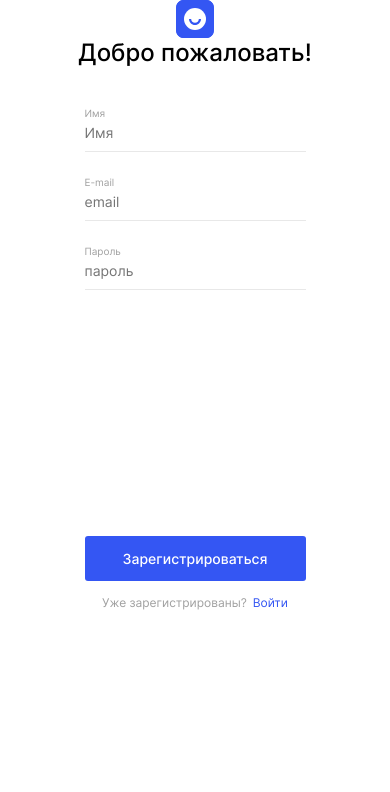
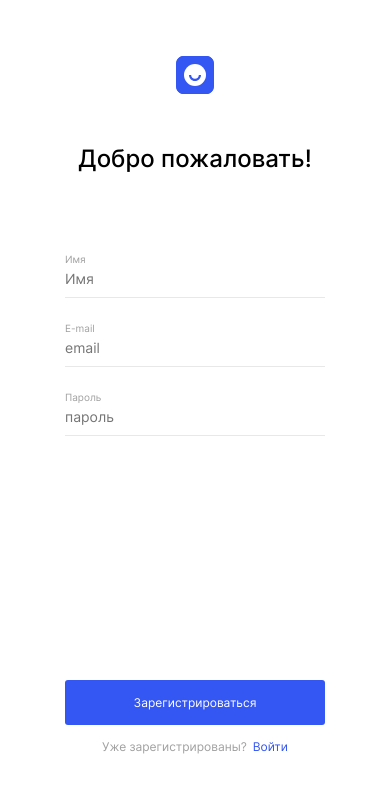
Before and after one commit to andrekur/movies-explorer-frontend, a React (Create React App) app: page /signup in a window 390 px wide. Shown: the top 792 px of the page. Built offline with nearby package versions, Linux system fonts and the light colour scheme.

Commit message:
Добавляет адаптив для форм

```diff
--- a/src/components/Form/Form.css
+++ b/src/components/Form/Form.css
@@ -10,7 +10,7 @@
 }
 
 .form__title {
-  margin: 0 0 40px;
+  margin: 40px 0;
   font-size: 24px;
   font-weight: 500;
   line-height: 29px;
@@ -97,8 +97,22 @@
 }
 
 @media screen and (max-width: 500px) {
+  .form__save {
+    font-size: 12px;
+    font-weight: 400;
+    line-height: 15px;
+  }
+
   .form {
     align-items: center;
+  }
+
+  .form__title {
+    margin: 50px 0 80px;
+  }
+
+  .form__content {
+    width: 100%;
   }
 
   .form__additional {
--- a/src/components/Header/Header.css
+++ b/src/components/Header/Header.css
@@ -124,7 +124,6 @@
   background-color: #FAFAFA;
   right: 0;
   top: 0;
-  height: 1024px;
 }
 
 .header__mobile-menu-links {
@@ -210,7 +209,20 @@
 }
 
 @media screen and (max-width: 500px) {
+  .header__link {
+    padding-bottom: 7px;
+  }
+
+  .header__mobile-menu-links {
+    gap: 15px 0;
+  }
+
   .header {
     padding: 13px 14px;
   }
+
+  .header__mobile-menu_close-btn {
+    width: 20px;
+    height: 20px;
+  }
 }
--- a/src/components/Header/Header.js
+++ b/src/components/Header/Header.js
@@ -44,7 +44,9 @@ function Header({loggedIn}) {
               </div>
             }
           </div>
-          <button className="header__mobile-menu-open-btn" onClick={handleOpenMobileMenu} type="button"/>
+          {loggedIn &&
+            <button className="header__mobile-menu-open-btn" onClick={handleOpenMobileMenu} type="button"/>
+          }
         </div>
         { mobileMenuOpen && loggedIn &&
             <div className="header__mobile-menu">
--- a/src/components/Login/Login.css
+++ b/src/components/Login/Login.css
@@ -1,18 +1,26 @@
 .login {
   width: 396px;
-  margin: 0 auto;
+  margin: 70px auto 0;
 }
 
 .login__form-free-hight {
-  height: 134px;
+  height: 197px;
+}
+
+
+@media screen and (max-width: 800px) {
+  .login {
+    margin: 232px auto 0;
+  }
 }
 
 @media screen and (max-width: 500px) {
   .login {
+    margin: 56px auto 0;
     width: 260px;
   }
 
   .login__form-free-hight {
-    height: 310px;
+    height: 285px;
   }
 }
--- a/src/components/Logo/Logo.css
+++ b/src/components/Logo/Logo.css
@@ -1,7 +1,6 @@
 .logo {
   text-decoration: none;
   display: flex;
-  justify-content: center;
 }
 
 .logo__image {
--- a/src/components/Main/AboutProject/AboutProject.css
+++ b/src/components/Main/AboutProject/AboutProject.css
@@ -44,6 +44,7 @@
 }
 
 .about-project__text {
+  min-width: 550px;
   margin: 0;
   color: #000;
   font-size: 14px;
@@ -87,6 +88,12 @@
 
 .about-project__deadline-text_background-blue {
   background: #3456F3;
+}
+
+@media screen and (max-width: 1200px) {
+  .about-project__text {
+    min-width: 319px;
+  }
 }
 
 @media screen and (max-width: 1000px) {
@@ -137,6 +144,7 @@
   }
 
   .about-project__text {
+    min-width: 100%;
     font-size: 11px;
     font-weight: 400;
     line-height: 16px;
--- a/src/components/Main/Techs/Techs.css
+++ b/src/components/Main/Techs/Techs.css
@@ -8,6 +8,7 @@
 
 .techs__title {
   width: 100%;
+  margin: 0 0 90px;
   padding-bottom: 23px;
   border-bottom: 1px solid #000;
   font-size: 22px;
@@ -20,6 +21,7 @@
   display: flex;
   flex-direction: column;
   justify-content: center;
+  align-items: center;
 }
 
 .techs__header {
@@ -27,13 +29,11 @@
   font-weight: 400;
   line-height: 58px;
   letter-spacing: -0.04em;
-  text-align: center;
-  margin: 0 auto 26px;
-  max-width: 600px;
+  margin: 0 0 26px;
 }
 
 .techs__description {
-  margin: 0 auto;
+  margin: 0;
   font-size: 14px;
   font-weight: 400;
   line-height: 20px;
--- a/src/components/NotFoundPage/NotFoundPage.css
+++ b/src/components/NotFoundPage/NotFoundPage.css
@@ -6,7 +6,7 @@
 }
 
 .not-found-page__title {
-  margin: 0 auto;
+  margin: 0 auto 5px;
   font-size: 140px;
   font-weight: 400;
   line-height: 169px;
@@ -31,12 +31,19 @@
   color: #3456F3;
 }
 
+@media screen and (max-width: 800px) {
+  .not-found-page {
+    margin-top: 408px;
+  }
+}
+
 @media screen and (max-width: 500px) {
   .not-found-page {
     margin-top: 329px;
   }
 
   .not-found-page__title {
+    margin: 0 auto 10px;
     font-size: 80px;
     font-weight: 400;
     line-height: 97px;
--- a/src/components/Profile/Profile.css
+++ b/src/components/Profile/Profile.css
@@ -54,7 +54,7 @@
 
 .profile__save {
   border: 0;
-  margin: 220px auto 0;
+  margin: 203px auto 0;
   padding: 0;
   background-color: inherit;
   font-size: 13px;
@@ -90,6 +90,10 @@
   .profile__save {
     margin: 193px auto 0;
   }
+
+  .profile__title {
+    margin: 0 0 96px;
+  }
 }
 
 
--- a/src/components/Register/Register.css
+++ b/src/components/Register/Register.css
@@ -1,18 +1,25 @@
 .register {
   width: 396px;
-  margin: 0 auto;
+  margin: 70px auto;
 }
 
 .register__form-free-hight {
-  height: 150px;
+  height: 128px;
+}
+
+@media screen and (max-width: 800px) {
+  .register {
+    margin: 232px auto;
+  }
 }
 
 @media screen and (max-width: 500px) {
   .register {
     width: 260px;
+    margin: 56px auto;
   }
 
   .register__form-free-hight {
-    height: 222px;
+    height: 220px;
   }
 }
```
